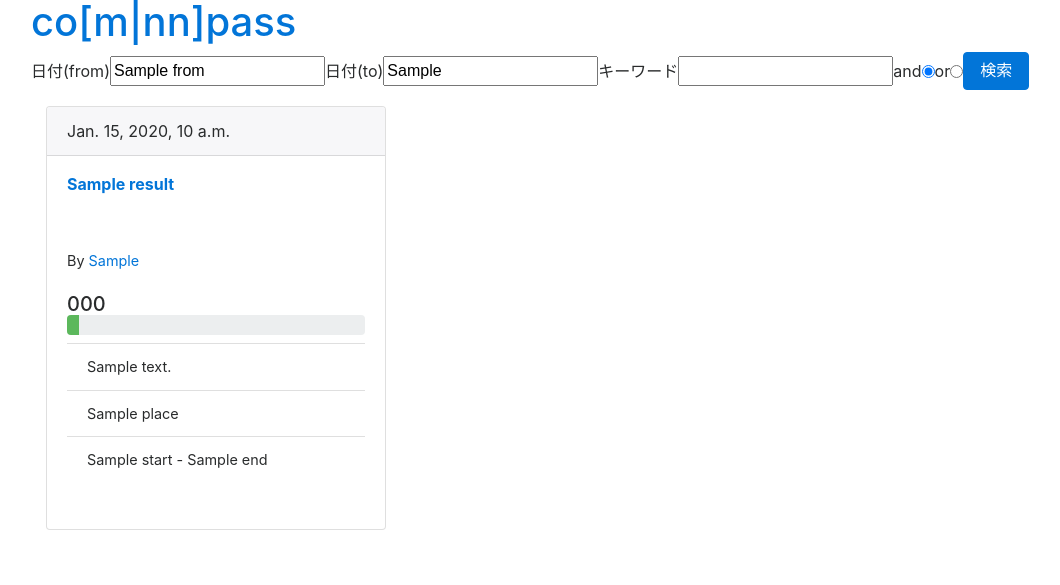
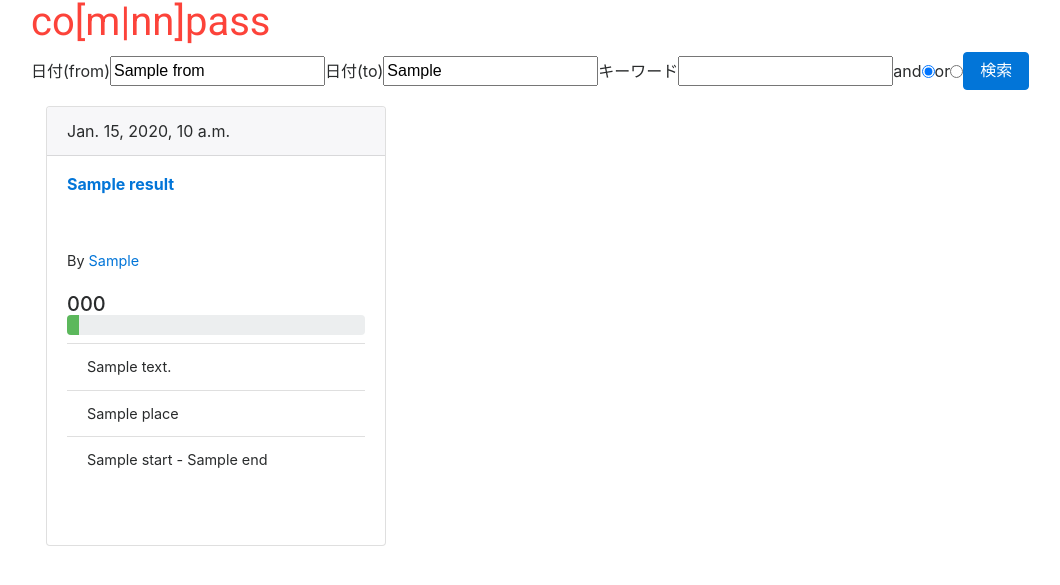
Before and after one commit to NaoY-2501/comnnpass, a Django app: template comnnpass/templates/results.html in a window 1280 px wide. Shown: the top 585 px of the page, without its empty margins (54-1114 px from the left). Run offline with Django 3.2, Linux system fonts and the light colour scheme; the template is opened without the code that fills it: most values are stand-ins (such as "Sample title", 1, 10 or a date in 2020); some libraries are stand-ins or nearby versions.

Commit message:
Add logo link

```diff
--- a/mysite/settings.py
+++ b/mysite/settings.py
@@ -53,7 +53,10 @@ MIDDLEWARE = [
     'django.contrib.auth.middleware.AuthenticationMiddleware',
     'django.contrib.messages.middleware.MessageMiddleware',
     'django.middleware.clickjacking.XFrameOptionsMiddleware',
+    'django.contrib.sessions.middleware.SessionMiddleware'
 ]
+
+SESSION_ENGINE = 'django.contrib.sessions.backends.cache'
 
 ROOT_URLCONF = 'mysite.urls'
 
--- a/static/css/myDesign.css
+++ b/static/css/myDesign.css
@@ -1,8 +1,18 @@
 
 /*フォントサイズの基準は16px=1.0em*/
 
+a.logo{
+  text-decoration: none;
+  font-family: 'Roboto';
+}
+
+a.logo:link{color: #fc433a;}
+a.logo:visited{color: #fc433a;}
+a.logo:hover{color: #fc433a;}
+a.logo:active{color: #fc433a;}
+
 .card{
-  height: 26.5em;
+  height: 27.5em;
 }
 
 .card-title{
```
